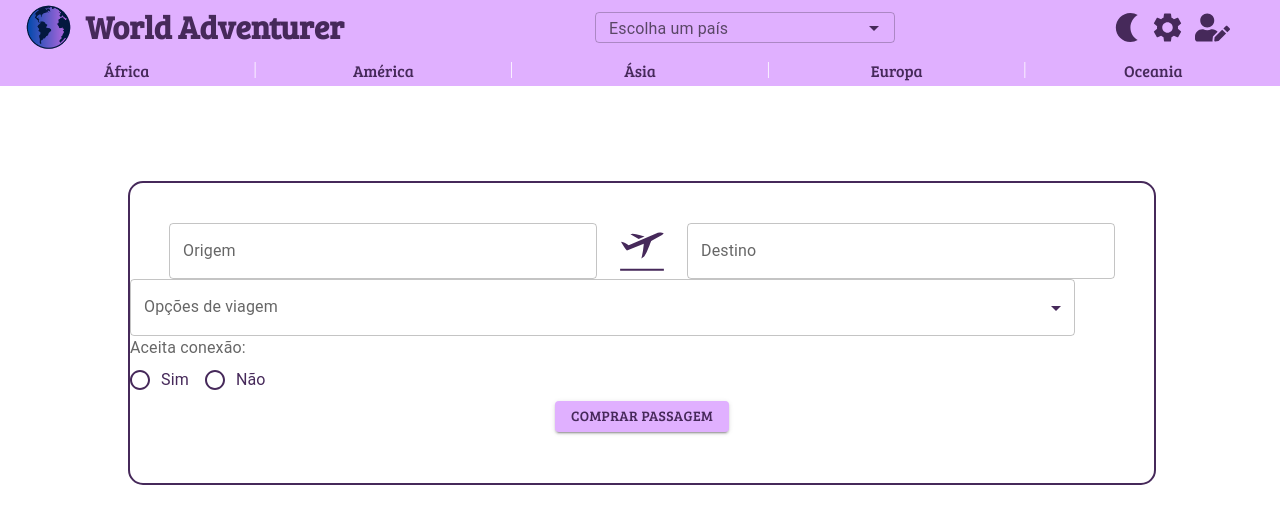
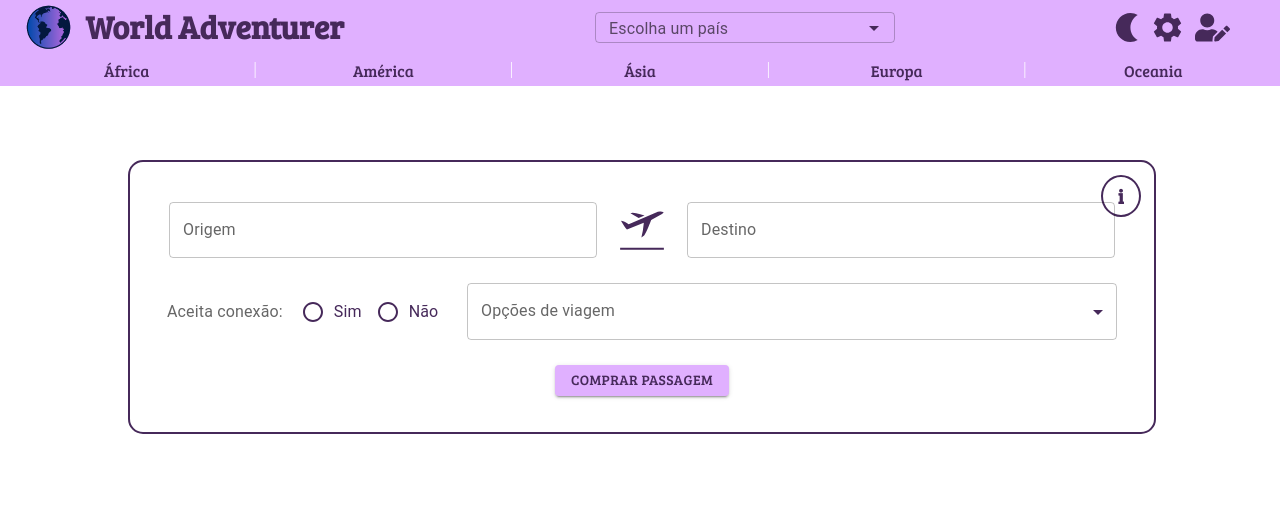
Before and after one commit to julianafer/Projeto-paises, a React (Create React App) app in the folder projeto-ihc/: page / in a window 1280 px wide. Shown: the top 524 px of the page. Built offline with nearby package versions, Linux system fonts and the light colour scheme; a web font is replaced by a local one.

Commit message:
continuação do conteúdo

```diff
--- a/projeto-ihc/src/index.css
+++ b/projeto-ihc/src/index.css
@@ -261,7 +261,7 @@ input#standard-password-input, input#standard-basic {
 
 .div-content {
     width: 80%;
-    height: 300px;
+    height: 270px;
     border: .15rem solid #46295a;
     border-radius: 15px;
     margin-top: 160px;
@@ -289,6 +289,62 @@ input#standard-password-input, input#standard-basic {
 }
 
 .drop-form {
-    width: 945px;
-    margin-top: 50px;
+    width: 650px;
 }
+
+.MuiFormControl-root.drop-form.css-1nrlq1o-MuiFormControl-root {
+    margin-top: 25px;
+}
+
+.MuiFormControl-root.radio.css-1nrlq1o-MuiFormControl-root {
+    margin-top: 25px;
+    display: flex;
+    flex-direction: row;
+    justify-content: left;
+    align-items: center;
+    width: 300px;
+}
+
+#demo-row-radio-buttons-group-label {
+    margin-right: 20px;
+}
+
+.radio {
+    display: flex;
+    flex-direction: row;
+}
+
+#drop-radio {
+    display: flex;
+    flex-direction: row-reverse;
+}
+
+
+#comprar {
+    margin-top: 25px;
+}
+
+#tip {
+    font-weight: bold;
+    font-size: 20px;
+    border: 2px solid #46295a;
+    padding: 5px 15px 5px 15px;
+    border-radius: 50%;
+    position: absolute;
+    margin-left: 86%;
+    margin-top: 15px;
+    cursor: pointer;
+}
+
+.info {
+    position: absolute;
+    font-size: medium;
+    background-color: white;
+    width: 200px;
+    top: 225px;
+    right: 8.9%;
+    border-radius: 10px;
+    border: 1px solid #46295a;
+    padding: 15px;
+    text-align: left;
+}
```
